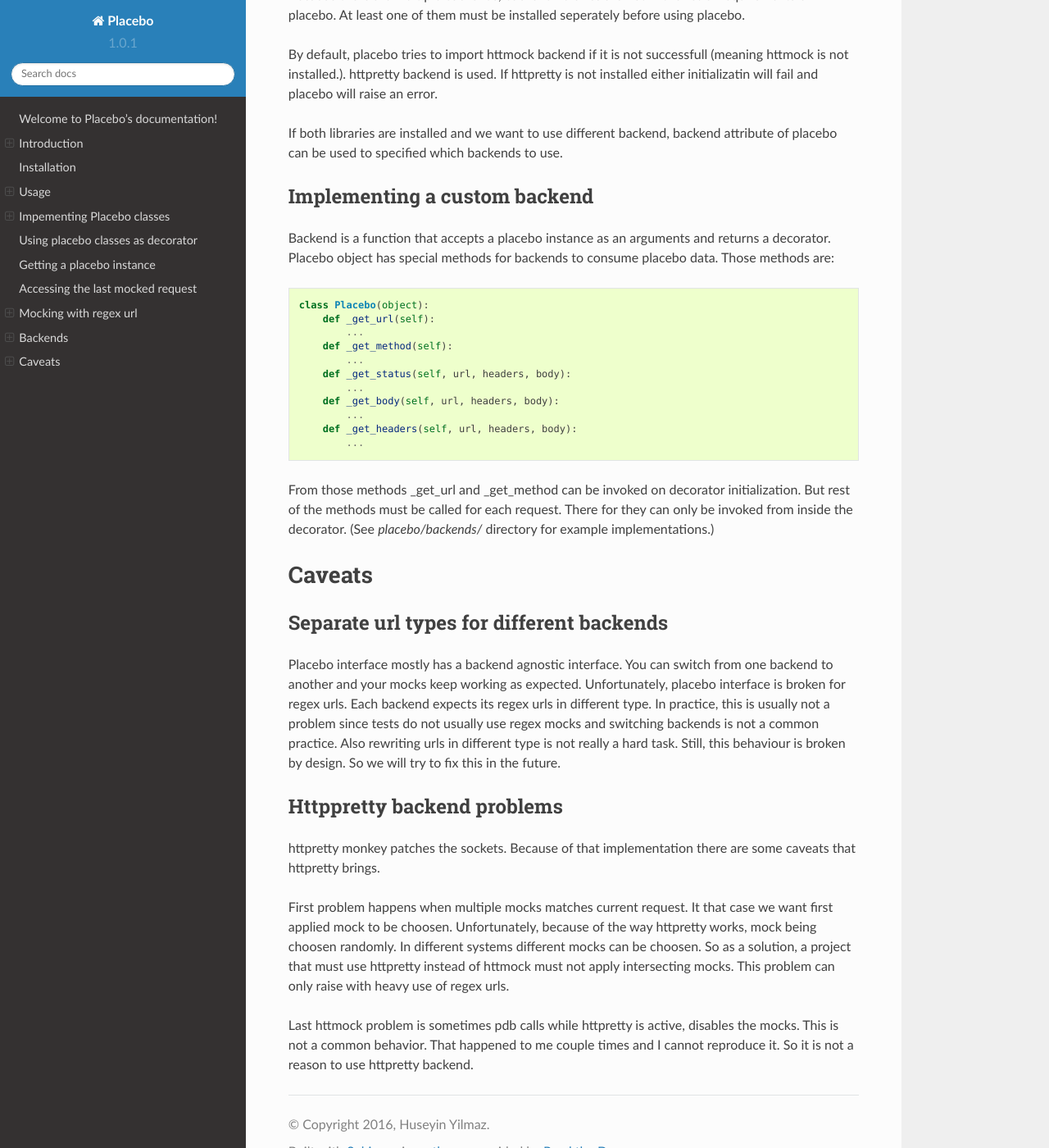
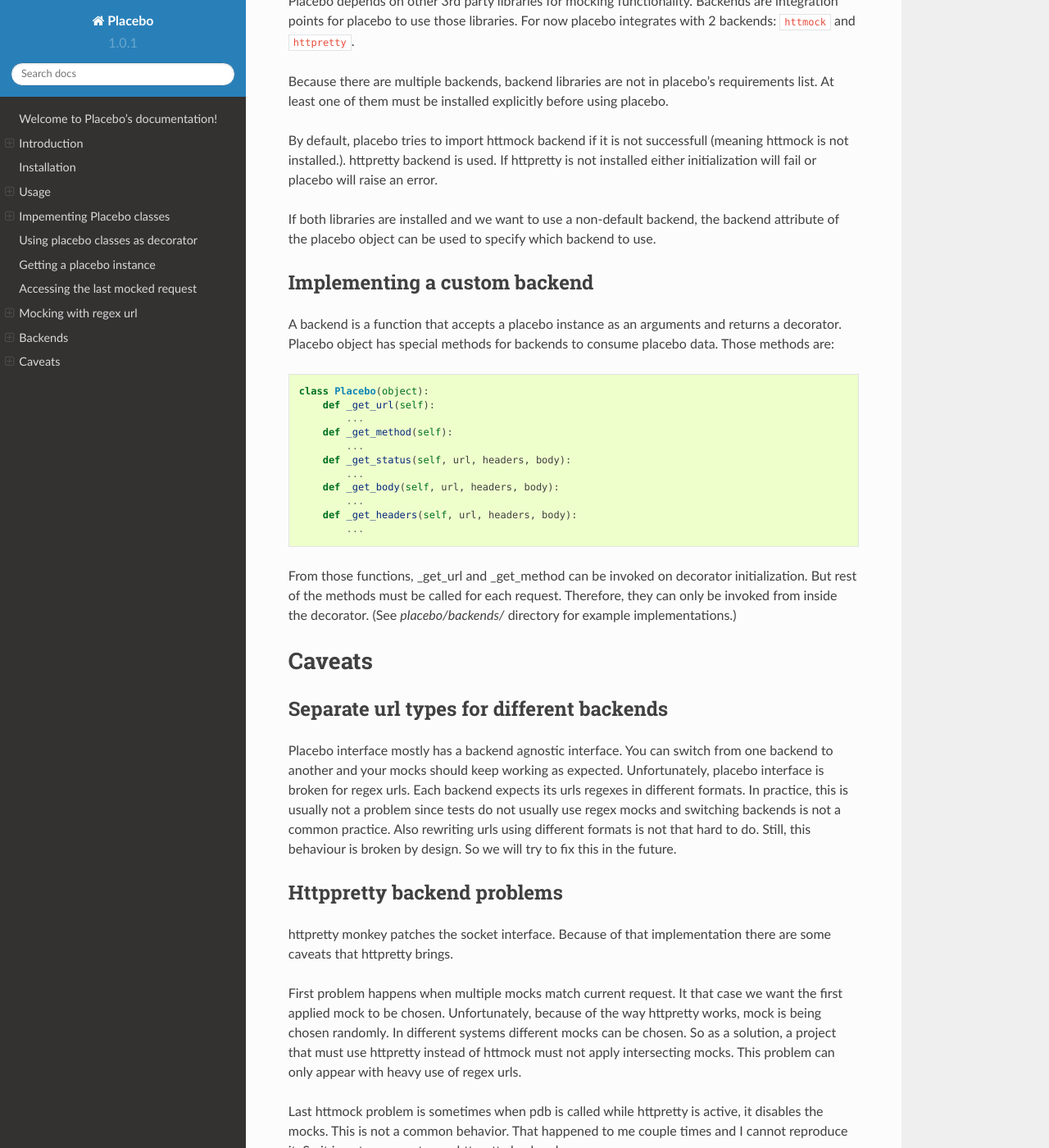
Before and after one commit to huseyinyilmaz/placebo, a Sphinx documentation site: the page built from doc/index.rst, in a window 1280 px wide and 1400 px high, scrolled down 11183 px. Shown: the whole window at 82% size. Built offline with Sphinx 7.4.7 and the Read the Docs theme 2.0.0, drawn with Linux system fonts in a browser that asks for light colours; some of the changed text lies outside the part shown.

Commit message:
Fix more typos

```diff
--- a/doc/index.rst
+++ b/doc/index.rst
@@ -374,7 +374,7 @@
 Getting a placebo instance
 ==========================
 
-In placebo interface, Placebo class is used to decorate functions. When we decorate a function with a placebo class, an object for that class is instantiated an used to decorate current function. So each decorated function gets its own object to hold its mock information. Because object instantiation is handled by Placebo, there is no direct access to actual instance for each funciton. But for some edge cases,there is a need to access placebo objects. In those cases arg_name attribute of decorator can be used. If arg_name argument is specified current Placebo instance will be passed to decorated function as a keyword argument with given name. See `Accessing the last mocked request` section for usecase.
+In the placebo interface, Placebo class is used to decorate functions. When we decorate a function with a placebo class, an object for that class is instantiated and used to decorate current function. So each decorated function gets its own object to hold its mock information. Because object instantiation is handled by Placebo, there is no direct access to actual instance for each funciton. But for some edge cases,there is a need to access placebo objects. In those cases arg_name attribute of decorator can be used. If arg_name argument is specified current Placebo instance will be passed to decorated function as a keyword argument with given name. See "Accessing the last mocked request" section for a usecase.
 
 .. code-block:: python
 
@@ -385,7 +385,7 @@
 Accessing the last mocked request
 =================================
 
-Some times, we might want to access to last mocked request. There is 2 ways to do this. We can access last request that is located on class.
+Some times, we might want to access the last mocked request. There are 2 ways to do this: The easiest is to access last request from the class.
 
 .. code-block:: python
 
@@ -415,10 +415,11 @@
         request_query_params = last_request.query
         ...
 
-Accesing placebo object through class is really easy and does not require any change on rest of our code (`last_request = SimplePlacebo.last_request`). But there is a downside to this aproach. Since last_request here is a class attribute, it is shared by all instances. So, if get_items call fails to do a request, we can still have a last_request attribute on class becuase another test might be using same Placebo and already register a last request before our test is run.
-To solve this problem Placebo instances also have a last_request. That way you can access last_request only mocked by current instance.
+Accesing the placebo object through the class like this is really easy and does not require any change on rest of the code (`last_request = SimplePlacebo.last_request`). But there is a downside to this aproach: Since last_request here is a class attribute, it is shared by all instances. So, if get_items call fails to do a request, we can still have a last_request attribute on class becuase another test might be using same Placebo object and could already have registered a ``last_request`` before our test is run.
 
-To get last_request from instance, first we need access to instance of Placebo we want to use. Here is an example:
+To solve this problem, you can use the second way of getting the last mocked request -- By accessing the ``last_requet`` attribute of a Placebo instance. That way you can access the ``last_request`` that is only mocked by the current instance.
+
+To get ``last_request`` from an instance, first we need access the instance of Placebo we want to use. Here is an example:
 
 .. code-block:: python
 
@@ -460,19 +461,19 @@
         request_query_params = last_request.query
         ...
 
-Here we used same Decorator for first and second page. So we needed to access the instance for them so we could inspect both requests.
+Here we used the same decorator for first and second pages. So we needed to access the relevant instance so we could inspect both requests.
 
 Mocking with regex url
 ======================
 
 For some cases, we might want to mock a url using a regular expression.
 
-Unfortunately each backend has its own way of implementing regular expression and each implementation is uncompetible with the others. For that reason there is no generic way of describing regex urls. In placebo, we choose to delegate regex urls to backends. So each backends has its own version of regex implementation.
+Unfortunately each backend has its own way of implementing regular expressions and implementations are incompatible with  others. For that reason there is no generic way of describing regex urls. In placebo, we choose to delegate regex urls to backends. So each backends has its own version of regex implementation.
 
 Regex url in httmock backend
 ----------------------------
 
-Httmock requires url attribute to have type of `urlparse.ParseResult` or `urlparse.SplitResult` to use backends. If url attribute is in String type of regex, mock will not work.
+Httmock requires url attribute to be of type ``urlparse.ParseResult`` or ``urlparse.SplitResult`` to use backends. If the ``url`` attribute is in string type of regex ($FIXME$), mock will not work.
 
 .. code-block:: python
 
@@ -490,14 +491,14 @@
 
        ...
 
-In this placebo object we are we are mocking all urls with format `http://www.acme.com/items/<item_id>/`
+In this placebo object we are we are mocking all urls with format "http://www.acme.com/items/<item_id>/"
 
 (See `tests/placebo_tests.py` file or `examples/` directory for different examples.)
 
 Regex url in httpretty backend
 ------------------------------
 
-Httpretty backend, requires url attribute to have type of regex pattern. If regex url has type of `urlparse.ParseResult` or `urlparse.SplitResult`, regex will not work. Here is an example url for httpretty.
+Httpretty backend, requires url attribute to be of type regex pattern. If regex url is of type ``urlparse.ParseResult`` or ``urlparse.SplitResult``, regex will not work. Here is an example url for httpretty.
 
 .. code-block:: python
 
@@ -513,18 +514,18 @@
 Backends
 ========
 
-Placebo depends on other 3rd libraries for mocking functionality. Backends are integration points for placebo to use those libraries. For now placebo comes with 2 backends. Those are httmock backend and httpretty backend.
+Placebo depends on other 3rd party libraries for mocking functionality. Backends are integration points for placebo to use those libraries. For now placebo integrates with 2 backends: ``httmock`` and ``httpretty``.
 
-Because there are multiple backends, backend libraries are not in the list of requirements of placebo. At least one of them must be installed seperately before using placebo.
+Because there are multiple backends, backend libraries are not in placebo's requirements list. At least one of them must be installed explicitly before using placebo.
 
-By default, placebo tries to import httmock backend if it is not successfull (meaning httmock is not installed.). httpretty backend is used. If httpretty is not installed either initializatin will fail and placebo will raise an error.
+By default, placebo tries to import httmock backend if it is not successfull (meaning httmock is not installed.). httpretty backend is used. If httpretty is not installed either initialization will fail or placebo will raise an error.
 
-If both libraries are installed and we want to use different backend, backend attribute of placebo can be used to specified which backends to use.
+If both libraries are installed and we want to use a non-default backend, the backend attribute of the placebo object can be used to specify which backend to use.
 
 Implementing a custom backend
 -----------------------------
 
-Backend is a function that accepts a placebo instance as an arguments and returns a decorator. Placebo object has special methods for backends to consume placebo data. Those methods are:
+A backend is a function that accepts a placebo instance as an arguments and returns a decorator. Placebo object has special methods for backends to consume placebo data. Those methods are:
 
 .. code-block:: python
 
@@ -540,19 +541,19 @@
        def _get_headers(self, url, headers, body):
            ...
 
-From those methods _get_url and _get_method can be invoked on decorator initialization. But rest of the methods must be called for each request. There for they can only be invoked from inside the decorator. (See `placebo/backends/` directory for example implementations.)
+From those functions, _get_url and _get_method can be invoked on decorator initialization. But rest of the methods must be called for each request. Therefore, they can only be invoked from inside the decorator. (See `placebo/backends/` directory for example implementations.)
 
 Caveats
 =======
 
 Separate url types for different backends
 -----------------------------------------
-Placebo interface mostly has a backend agnostic interface. You can switch from one backend to another and your mocks keep working as expected. Unfortunately, placebo interface is broken for regex urls. Each backend expects its regex urls in different type. In practice, this is usually not a problem since tests do not usually use regex mocks and switching backends is not a common practice. Also rewriting urls in different type is not really a hard task. Still, this behaviour is broken by design. So we will try to fix this in the future.
+Placebo interface mostly has a backend agnostic interface. You can switch from one backend to another and your mocks should keep working as expected. Unfortunately, placebo interface is broken for regex urls. Each backend expects its urls regexes in different formats. In practice, this is usually not a problem since tests do not usually use regex mocks and switching backends is not a common practice. Also rewriting urls using different formats is not that hard to do. Still, this behaviour is broken by design. So we will try to fix this in the future.
 
 Httppretty backend problems
 ---------------------------
-httpretty monkey patches the sockets. Because of that implementation there are some caveats that httpretty brings.
+httpretty monkey patches the socket interface. Because of that implementation there are some caveats that httpretty brings.
 
-First problem happens when multiple mocks matches current request. It that case we want first applied mock to be choosen. Unfortunately, because of the way httpretty works, mock being choosen randomly. In different systems different mocks can be choosen. So as a solution, a project that must use httpretty instead of httmock must not apply intersecting mocks. This problem can only raise with heavy use of regex urls.
+First problem happens when multiple mocks match current request. It that case we want the first applied mock to be chosen. Unfortunately, because of the way httpretty works, mock is being chosen randomly. In different systems different mocks can be chosen. So as a solution, a project that must use httpretty instead of httmock must not apply intersecting mocks. This problem can only appear with heavy use of regex urls.
 
-Last httmock problem is sometimes pdb calls while httpretty is active, disables the mocks. This is not a common behavior. That happened to me couple times and I cannot reproduce it. So it is not a reason to use httpretty backend.
+Last httmock problem is sometimes when pdb is called while httpretty is active, it disables the mocks. This is not a common behavior. That happened to me couple times and I cannot reproduce it. So it is not a reason to use httpretty backend.
```
